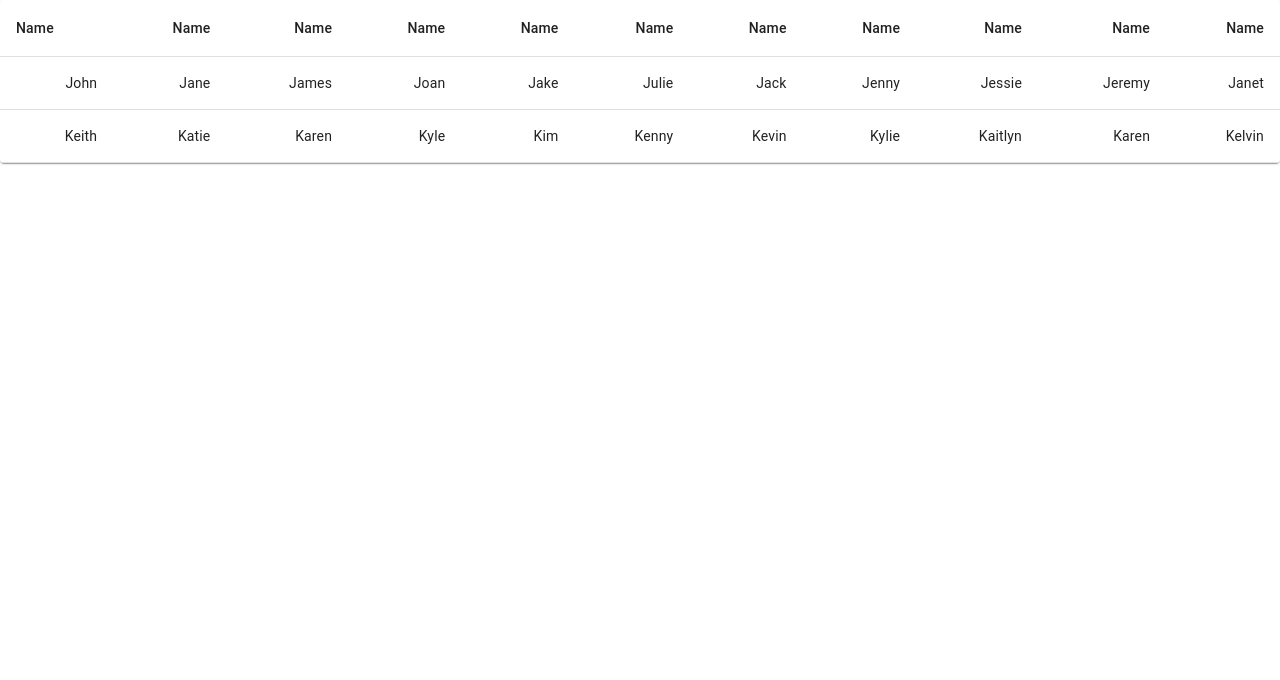
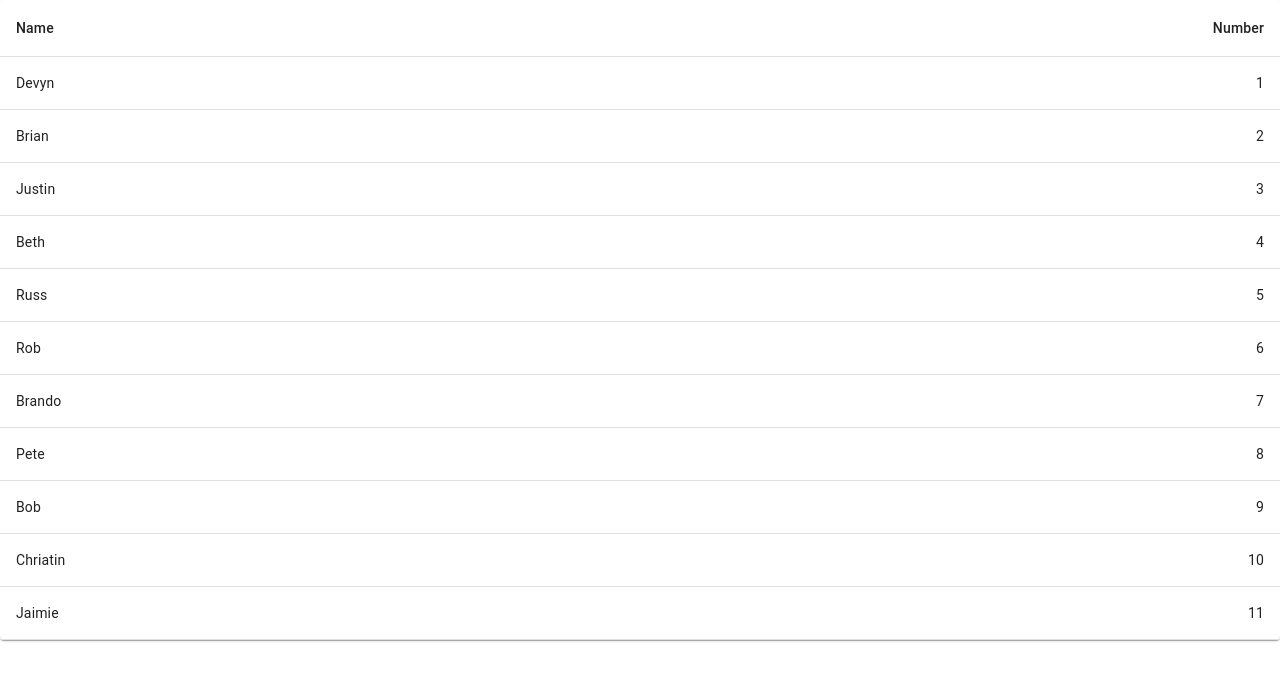
Before and after one commit to justinlee781/FantasySX-MX, a React (Create React App) app in the folder sx-mxfantasy/: page /Picks in a window 1280 px wide. Shown: the top 680 px of the page. Built offline with nearby package versions, Linux system fonts and the light colour scheme.

Commit message:
new update

```diff
--- a/sx-mxfantasy/src/components/Header.js
+++ b/sx-mxfantasy/src/components/Header.js
@@ -1,24 +1,13 @@
 import React from 'react'
-import { Paper, Container, Typography } from "@mui/material"
+import { Paper, Container, } from "@mui/material"
 import logo from '../assets/logo.png';
-
 
 const Header = () => {
   return (
-    <Container>
-        <Paper elevation={3}>
-            <img src={logo} alt="Logo" />
-        </Paper>
-        <Typography sx={{
-            width: 300,
-            backgroundColor: "magenta",
-            '&:hover':{
-                backgroundColor: 'gray',
-            },
-        }}
-        variant="h1"
-
-        > This is the header component </Typography>
+    <Container style={{ width: '100%' }}>
+      <Paper elevation={3}>
+        <img src={logo} alt="Logo" style={{ width: '100%', height: '100px' }} />
+      </Paper>
     </Container>
   )
 }
--- a/sx-mxfantasy/src/pages/LandingPage.js
+++ b/sx-mxfantasy/src/pages/LandingPage.js
@@ -1,41 +1,37 @@
-import React  from 'react';
-// import { makeStyles } from '@material-ui/core/styles';
+import React from 'react';
 import { Typography, Box, Card, Button } from '@mui/material';
-// import backgroundImage from './assets/sx2.png';
-
 import { Link } from 'react-router-dom';
 import Header from '../components/Header';
-
+import backgroundImage from '../assets/sx2.png';
 
 const LandingPage = () => {
-
   return (
-<Box component="section">
+    <Box component="section" display="flex" flexDirection="column" alignItems="center" justifyContent="center" style={{
+      backgroundImage: `url(${backgroundImage})`,
+      backgroundSize: 'cover',
+      backgroundRepeat: 'no-repeat',
+      backgroundPosition: 'center',
+      height: '100vh'
+    }}>
       <Header />
-
-{/* <header >
-</header> */}
-<main >
-<Card >
-<Typography variant="h6">Welcome to Fantasy SX</Typography>
-<Typography variant="body1">
+      <main>
+        <Card>
+          <Typography variant="h6" align="center">Welcome to Fantasy SX</Typography>
+          <Typography variant="body1" align="center">
             Start picking your team and compete with your friends
           </Typography>
+          <Box mt={2} display="flex" justifyContent="center">
             <Button variant="contained" color="primary">
-<Link
-to="/Picks"
-// style={{ textDecoration: 'none', color: '#fff' }}
->
-Sign Up
-</Link>
+              <Link to="/Picks">Sign Up</Link>
             </Button>
+          </Box>
         </Card>
       </main>
-<footer >
-<Typography variant="body1">Copyright © Fantasy SX 2023</Typography>
-
+      <footer>
+        <Typography variant="body1" align="center">Copyright © Fantasy SX 2023</Typography>
       </footer>
     </Box>
   );
 };
+
 export default LandingPage;
--- a/sx-mxfantasy/src/pages/Picks.js
+++ b/sx-mxfantasy/src/pages/Picks.js
@@ -7,41 +7,28 @@ import TableHead from '@mui/material/TableHead';
 import TableRow from '@mui/material/TableRow';
 import Paper from '@mui/material/Paper';
 
+
 const names = [
-'John', 'Jane', 'James', 'Joan', 'Jake', 'Julie', 'Jack', 'Jenny', 'Jessie', 'Jeremy', 'Janet',
-'Keith', 'Katie', 'Karen', 'Kyle', 'Kim', 'Kenny', 'Kevin', 'Kylie', 'Kaitlyn', 'Karen', 'Kelvin'
+'Devyn', 'Brian', 'Justin', 'Beth', 'Russ', 'Rob', 'Brando', 'Pete', 'Bob', 'Chriatin', 'Jaimie'
 ];
 
 export default function AccessibleTable() {
   return (
     <TableContainer component={Paper}>
-<Table sx={{ minWidth: 650 }} aria-label="table">
+      <Table aria-label="table">
         <TableHead>
           <TableRow>
             <TableCell>Name</TableCell>
-<TableCell align="right">Name</TableCell>
-<TableCell align="right">Name</TableCell>
-<TableCell align="right">Name</TableCell>
-<TableCell align="right">Name</TableCell>
-<TableCell align="right">Name</TableCell>
-<TableCell align="right">Name</TableCell>
-<TableCell align="right">Name</TableCell>
-<TableCell align="right">Name</TableCell>
-<TableCell align="right">Name</TableCell>
-<TableCell align="right">Name</TableCell>
+            <TableCell align="right">Number</TableCell>
           </TableRow>
         </TableHead>
         <TableBody>
-<TableRow>
-{names.slice(0, 11).map(name => (
-<TableCell key={name} align="right">{name}</TableCell>
+          {names.map((name, index) => (
+            <TableRow key={name}>
+              <TableCell>{name}</TableCell>
+              <TableCell align="right">{index + 1}</TableCell>
+            </TableRow>
           ))}
-</TableRow>
-<TableRow>
-{names.slice(11).map(name => (
-<TableCell key={name} align="right">{name}</TableCell>
-))}
-</TableRow>
         </TableBody>
       </Table>
     </TableContainer>
```
Lines whose indentation alone changed are shown as unchanged.
